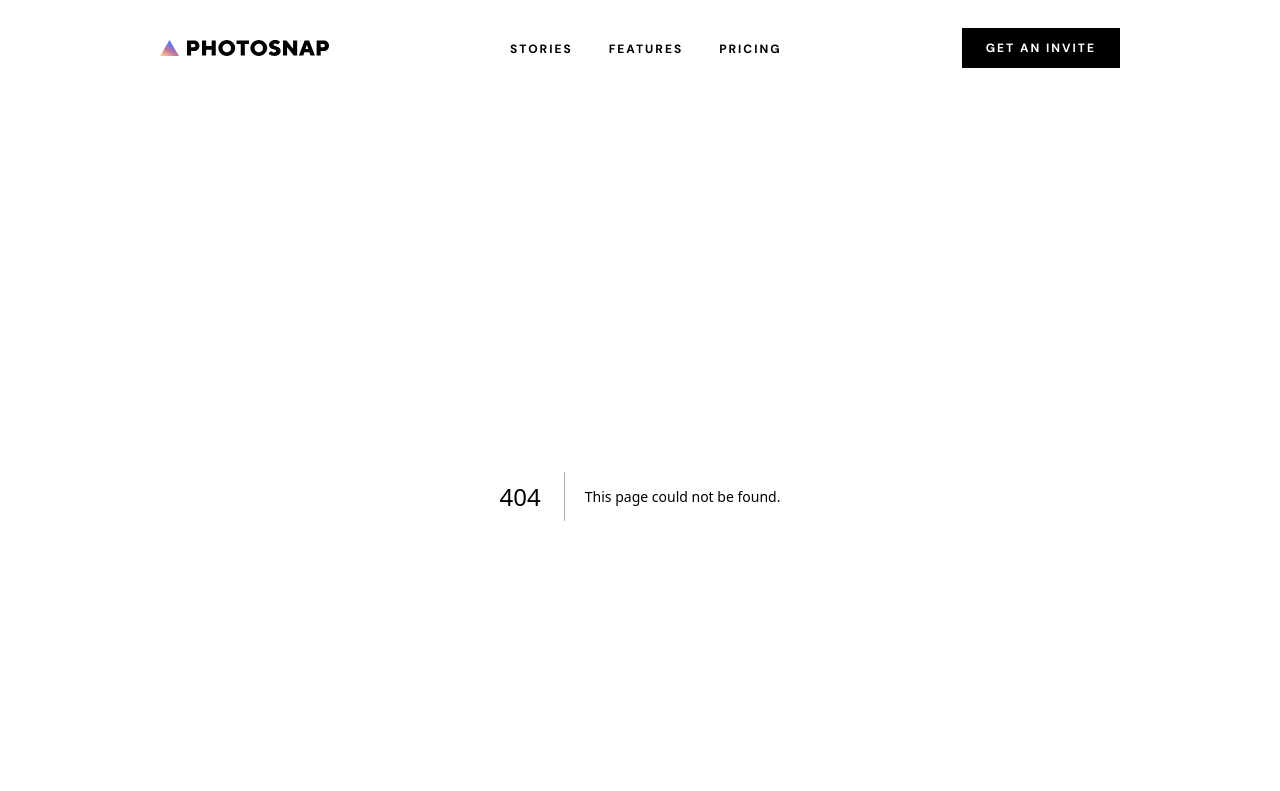
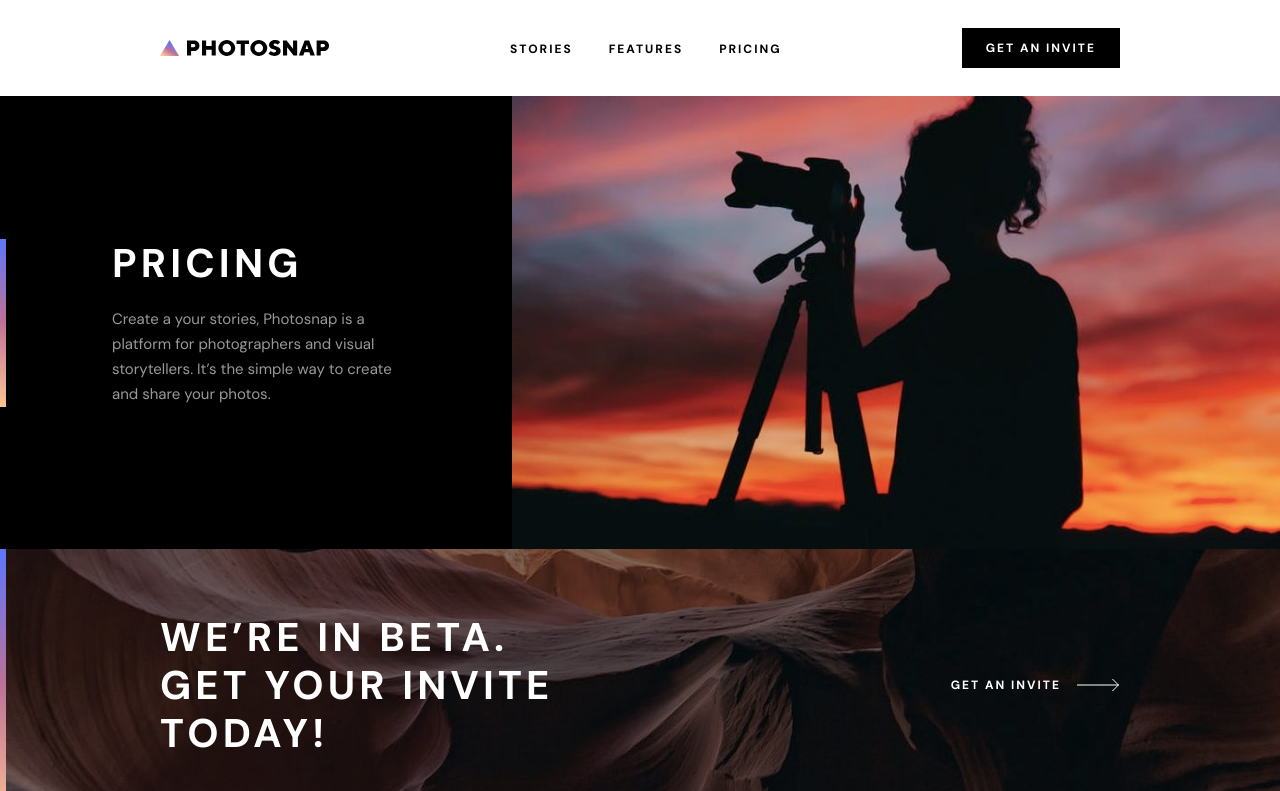
Before and after one commit to arpit8392/fem-challenge-38-photosnap-multi-page-website, a Next.js app: page /pricing in a window 1280 px wide. Before the commit this address had no page. Shown: the top 791 px of the page. Built offline with nearby package versions, Linux system fonts and the light colour scheme.

Commit message:
Features

```diff
--- /dev/null
+++ b/app/features/page.tsx
@@ -0,0 +1,28 @@
+import BetaMode from '@/components/BetaMode'
+import FeatureItem from '@/components/FeatureItem'
+import Hero from '@/components/Hero'
+import { features } from '@/data'
+
+const FeaturesPage = () => {
+	return (
+		<>
+			<Hero
+				title='Features'
+				description='We make sure all of our features are designed to be loved by every aspiring and even professional photograpers who wanted to share their stories.'
+				imagePath='features'
+				imageName='hero.jpg'
+			/>
+			<section className='px-8 py-16 md:px-10 md:py-28 lg:p-40'>
+				<ul className='grid grid-cols-1 gap-14 md:grid-cols-2 md:gap-x-4 md:gap-y-20 lg:grid-cols-3 lg:gap-x-8 lg:gap-y-24'>
+					{features.map((item) => (
+						<li key={item.id} className='md:place-self-end'>
+							<FeatureItem {...item} />
+						</li>
+					))}
+				</ul>
+			</section>
+			<BetaMode />
+		</>
+	)
+}
+export default FeaturesPage
--- a/app/page.tsx
+++ b/app/page.tsx
@@ -1,4 +1,5 @@
 import BetaMode from '@/components/BetaMode'
+import FeatureItem from '@/components/FeatureItem'
 import Features from '@/components/Features'
 import Gallery from '@/components/Gallery'
 import Hero from '@/components/Hero'
@@ -7,11 +8,25 @@ import { features, stories } from '@/data'
 
 export default function Home() {
 	return (
-		<div className='grid grid-cols-1'>
-			<Hero />
+		<>
+			<Hero
+				title='Create and share your photo stories.'
+				description='Photosnap is a platform for photographers and visual storytellers. We make it easy to share photos, tell stories and connect with others.'
+				embedCTALink
+				imageName='create-and-share.jpg'
+				imagePath='home'
+			/>
 			<Highlights />
 			<Gallery data={stories.slice(0, 4)} />
-			<Features data={features.slice(0, 3)} />
-		</div>
+			<section className='px-8 py-20 md:px-40 md:py-32'>
+				<ul className='grid grid-cols-1 gap-14 md:gap-20 lg:grid-cols-3 lg:gap-8'>
+					{features.slice(0, 3).map((item) => (
+						<li key={item.id} className='lg:place-self-end'>
+							<FeatureItem {...item} />
+						</li>
+					))}
+				</ul>
+			</section>
+		</>
 	)
 }
--- /dev/null
+++ b/app/pricing/page.tsx
@@ -0,0 +1,17 @@
+import BetaMode from '@/components/BetaMode'
+import Hero from '@/components/Hero'
+
+const PricingPage = () => {
+	return (
+		<>
+			<Hero
+				title='Pricing'
+				description='Create a your stories, Photosnap is a platform for photographers and visual storytellers. It’s the simple way to create and share your photos.'
+				imagePath='pricing'
+				imageName='hero.jpg'
+			/>
+			<BetaMode />
+		</>
+	)
+}
+export default PricingPage
--- /dev/null
+++ b/app/stories/page.tsx
@@ -0,0 +1,4 @@
+const StoriesPage = () => {
+	return <div>StoriesPage</div>
+}
+export default StoriesPage
--- a/components/Hero.tsx
+++ b/components/Hero.tsx
@@ -1,28 +1,45 @@
 import SecondaryButton from '@/components/SecondaryButton'
 import Image from 'next/image'
 
-const Hero = () => {
+type Props = {
+	title: string
+	description: string
+	imageName: string
+	imagePath: string
+	embedCTALink?: boolean
+}
+
+const Hero = ({
+	title,
+	description,
+	imageName,
+	imagePath,
+	embedCTALink,
+}: Props) => {
 	return (
 		<section>
 			<figure className='grid grid-cols-1 md:grid-cols-5'>
 				<picture className='md:order-last md:col-span-2 lg:col-span-3'>
 					<Image
-						src={'/assets/home/mobile/create-and-share.jpg'}
-						alt='Create and Share Picture'
+						src={`/assets/${imagePath}/mobile/${imageName}`}
+						alt={`${title} picture`}
+						priority
 						width={375}
 						height={294}
 						className='block w-full object-cover object-center md:hidden'
 					/>
 					<Image
-						src={'/assets/home/tablet/create-and-share.jpg'}
-						alt='Create and Share Picture'
+						src={`/assets/${imagePath}/tablet/${imageName}`}
+						alt={`${title} picture`}
+						priority
 						width={375}
 						height={294}
 						className='hidden w-full object-cover object-center md:block lg:hidden'
 					/>
 					<Image
-						src={'/assets/home/desktop/create-and-share.jpg'}
-						alt='Create and Share Picture'
+						src={`/assets/${imagePath}/desktop/${imageName}`}
+						alt={`${title} picture`}
+						priority
 						width={273}
 						height={650}
 						className='hidden h-full w-full object-cover object-center lg:block'
@@ -33,15 +50,13 @@ const Hero = () => {
 						<div className='absolute -top-[72px] h-[6px] w-[128px] bg-accent-gradient md:-left-14 md:top-0 md:h-full md:w-[6px] lg:-left-28' />
 						<div className='flex flex-col gap-4 md:gap-5'>
 							<h1 className='text-[32px]/10 font-bold uppercase tracking-[3.33px] md:text-[40px]/[48px] md:tracking-[4.167px]'>
-								Create and share your photo stories.{' '}
+								{title}
 							</h1>
-							<p className='text-[15px]/[25px] text-white/60'>
-								Photosnap is a platform for photographers and visual
-								storytellers. We make it easy to share photos, tell stories and
-								connect with others.
-							</p>
+							<p className='text-[15px]/[25px] text-white/60'>{description}</p>
 						</div>
-						<SecondaryButton title='Get an Invite' link='#' isDark />
+						{embedCTALink && (
+							<SecondaryButton title='Get an Invite' link='#' isDark />
+						)}
 					</div>
 				</figcaption>
 			</figure>
```
